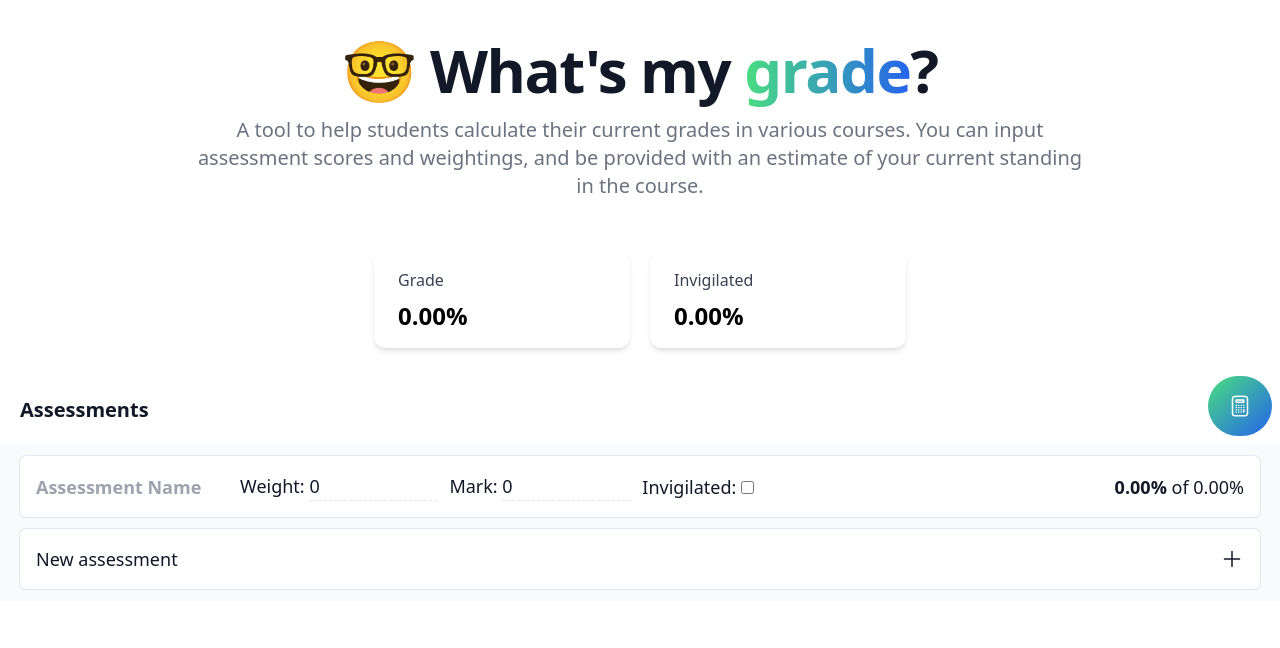
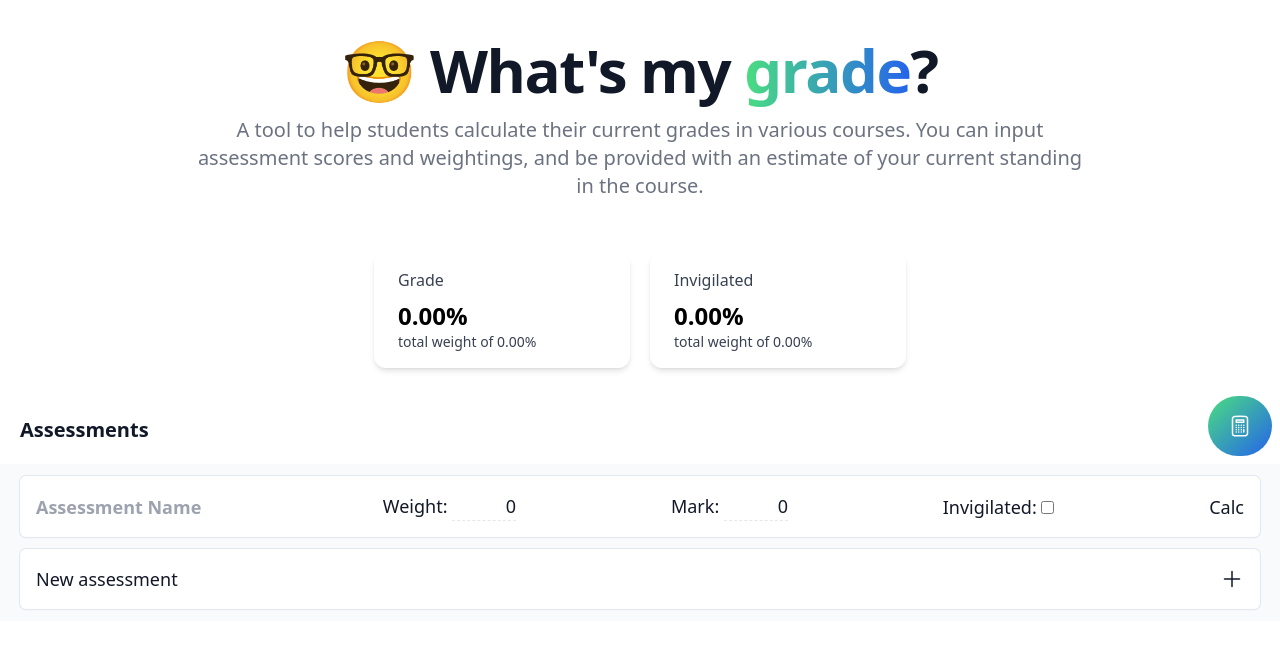
Before and after one commit to jimbonothing64/whats-my-grade, a SvelteKit app: page / in a window 1280 px wide. Both pictures are taken after a click on the button "New assessment". Shown: the top 648 px of the page. Built offline with nearby package versions, Linux system fonts and the light colour scheme.

Commit message:
added required grade url search params

```diff
--- a/src/lib/components/AssessmentCard.svelte
+++ b/src/lib/components/AssessmentCard.svelte
@@ -48,7 +48,7 @@
 		<input
 			bind:value={assessment.weight}
 			on:focusout={() => handleCalculate()}
-			class="outline-none w-32 text-inherit bg-inherit border-b border-dashed"
+			class="outline-none w-16 text-inherit bg-inherit border-b border-dashed text-right"
 		/>
 	</label>
 	<label>
@@ -56,10 +56,10 @@
 		<input
 			bind:value={assessment.mark}
 			on:focusout={() => handleCalculate()}
-			class="outline-none w-32 text-inherit bg-inherit border-b border-dashed"
+			class="outline-none w-16 text-inherit bg-inherit border-b border-dashed text-right"
 		/>
 	</label>
-	<label class="w-32">
+	<label class="w-26">
 		Invigilated:
 		<input
 			type="checkbox"
@@ -68,8 +68,11 @@
 			class="outline-none"
 		/>
 	</label>
-
-	{#if invalid}
+	{#if !invalid && assessment.mark === 0}
+		<div class="justify-end">
+			<a href="/">Calc</a>
+		</div>
+	{:else if invalid}
 		<div
 			class="font-medium md:flex md:justify-end md:flex-grow text-inherit bg-inherit text-red-500 dark:text-red-400 hover:underline opacity-100 group-hover:hidden hidden"
 		>
@@ -96,6 +99,7 @@
 			<div>of {total.toFixed(2)}%</div>
 		</div>
 	{/if}
+
 	<button
 		on:click={() => handleRemove(i)}
 		class="font-medium hidden justify-end md:justify-end md:flex-grow text-inherit bg-inherit hover:underline md:hidden md:group-hover:flex"
--- a/src/lib/components/StatCard.svelte
+++ b/src/lib/components/StatCard.svelte
@@ -1,6 +1,7 @@
 <script lang="ts">
 	export let stat: number;
 	export let title: string;
+	export let subtitle: string | undefined = undefined;
 </script>
 
 <div
@@ -11,5 +12,8 @@
 		<p class="text-2xl font-bold text-black dark:text-white">
 			{stat.toFixed(2)}%
 		</p>
+		{#if subtitle}
+			<p class="text-sm">{subtitle}</p>
+		{/if}
 	</div>
 </div>
--- a/src/lib/url.ts
+++ b/src/lib/url.ts
@@ -1,16 +1,22 @@
 import { validateAssessments } from './zod';
 
-export const assessments = (url: URL) => {
-	const urlAssessments = url.searchParams.get('assessments');
+export const REQUIRED_ASSESSMENT = 'requiredassessment';
+export const ASSESSMENTS = 'assessments';
+
+export const parseAssessments = (url: URL) => {
 	let assessments = null;
-	if (urlAssessments) {
-		const parsed = JSON.parse(urlAssessments);
-		assessments = validateAssessments(parsed).valids;
+	if (url.searchParams.has(ASSESSMENTS)) {
+		try {
+			const urlAssessments = url.searchParams.get(ASSESSMENTS) as string;
+			const parsed = JSON.parse(urlAssessments);
+			assessments = validateAssessments(parsed).valids;
+		} catch {
+			/* null */
+		}
 	}
 	return assessments;
 };
 
-export const requiredAssessment = (url: URL) => {
-	const assessment = url.searchParams.get('required-assessment');
-	return assessment;
+export const parseRequiredAssessment = (url: URL) => {
+	return url.searchParams.get(REQUIRED_ASSESSMENT);
 };
--- a/src/routes/+layout.svelte
+++ b/src/routes/+layout.svelte
@@ -3,5 +3,22 @@
 </script>
 
 <main class="text-gray-900 dark:text-white bg-white dark:bg-gray-800 pt-10">
+	<section class="text-center">
+		<h1
+			class="mb-4 px-3 text-4xl font-extrabold leading-none tracking-tight text-gray-900 md:text-5xl lg:text-6xl dark:text-white"
+		>
+			&#x1F913 What's my <span
+				class="text-transparent bg-clip-text bg-gradient-to-r from-green-400 to-blue-600"
+				>grade</span
+			>?
+		</h1>
+		<p
+			class="mb-6 px-2 text-lg font-normal text-gray-500 lg:text-xl sm:px-16 xl:px-48 dark:text-gray-400"
+		>
+			A tool to help students calculate their current grades in various courses. You can input
+			assessment scores and weightings, and be provided with an estimate of your current standing in
+			the course.
+		</p>
+	</section>
 	<slot />
 </main>
--- a/src/routes/+page.svelte
+++ b/src/routes/+page.svelte
@@ -24,6 +24,7 @@
 
 	$: {
 		setLocalAssessments(assessments);
+		console.log(assessments);
 	}
 
 	function elementIsVisibleInViewport(el: Element, partiallyVisible = false) {
@@ -90,27 +91,19 @@
 	}
 </script>
 
-<section class="text-center">
-	<h1
-		class="mb-4 px-3 text-4xl font-extrabold leading-none tracking-tight text-gray-900 md:text-5xl lg:text-6xl dark:text-white"
-	>
-		&#x1F913 What's my <span
-			class="text-transparent bg-clip-text bg-gradient-to-r from-green-400 to-blue-600">grade</span
-		>?
-	</h1>
-	<p
-		class="mb-6 px-2 text-lg font-normal text-gray-500 lg:text-xl sm:px-16 xl:px-48 dark:text-gray-400"
-	>
-		A tool to help students calculate their current grades in various courses. You can input
-		assessment scores and weightings, and be provided with an estimate of your current standing in
-		the course.
-	</p>
-</section>
 <section class="py-3">
 	<div class="flex justify-center p-4">
 		<div bind:this={statsElement} class="flex gap-5 flex-col md:flex-row">
-			<StatCard bind:stat={totalWeighted} title="Grade" />
-			<StatCard bind:stat={totalInvigilated} title="Invigilated" />
+			<StatCard
+				bind:stat={totalWeighted}
+				title="Grade"
+				subtitle={`total weight of  ${total.toFixed(2)}%`}
+			/>
+			<StatCard
+				bind:stat={totalInvigilated}
+				title="Invigilated"
+				subtitle={`total weight of ${totalInvigilated.toFixed(2)}%`}
+			/>
 		</div>
 	</div>
 	<div>
--- a/src/routes/+page.ts
+++ b/src/routes/+page.ts
@@ -1,8 +1,8 @@
-import { assessments } from '$lib/url';
+import { parseAssessments } from '$lib/url';
 import type { PageLoad } from './$types';
 
 export const load: PageLoad = ({ url }) => {
 	return {
-		assessments: assessments(url)
+		assessments: parseAssessments(url)
 	};
 };
--- a/src/routes/required-grade/+page.svelte
+++ b/src/routes/required-grade/+page.svelte
@@ -0,0 +1,132 @@
+<script lang="ts">
+	import StatCard from '$lib/components/StatCard.svelte';
+	import { browser } from '$app/environment';
+	import { totalWeightedMark, totalInvigilatedWeightedMark, totalWeight } from '$lib/grades';
+	import { validateAssessments, type Assessment } from '$lib/zod';
+	import { page } from '$app/stores';
+	import { goto } from '$app/navigation';
+	import type { PageData } from './$types';
+	import AssessmentList from '$lib/components/AssessmentList.svelte';
+
+	const DEMO_ASSESSMENTS = [
+		{ name: 'Exam', weight: 50.0, mark: 100.0, invigilated: false },
+		{ name: 'Assignment 1', weight: 25.0, mark: 100.0, invigilated: false },
+		{ name: 'Assignment 2', weight: 25.0, mark: 100.0, invigilated: false }
+	];
+
+	export let data: PageData;
+	let assessments = intialiseAssessments();
+	let total = totalWeight(assessments);
+	let totalWeighted = totalWeightedMark(assessments);
+
+	let invalids: number[] = [];
+	let statsElement: Element | undefined;
+
+	$: {
+		setLocalAssessments(assessments);
+		console.log(assessments);
+	}
+
+	function elementIsVisibleInViewport(el: Element, partiallyVisible = false) {
+		const { top, left, bottom, right } = el.getBoundingClientRect();
+		const { innerHeight, innerWidth } = window;
+		return partiallyVisible
+			? ((top > 0 && top < innerHeight) || (bottom > 0 && bottom < innerHeight)) &&
+					((left > 0 && left < innerWidth) || (right > 0 && right < innerWidth))
+			: top >= 0 && left >= 0 && bottom <= innerHeight && right <= innerWidth;
+	}
+
+	function intialiseAssessments() {
+		if (data?.assessments) {
+			return data.assessments as Assessment[];
+		}
+		return getLocalAssessments() || [];
+	}
+
+	function getLocalAssessments() {
+		try {
+			const localAssessments = sessionStorage.getItem('assessments') as string;
+			const jsonAssessments = JSON.parse(localAssessments) as Assessment[];
+			let { valids } = validateAssessments(jsonAssessments);
+			return valids;
+		} catch {
+			return null;
+		}
+	}
+
+	function setLocalAssessments(assessments: Assessment[]) {
+		if (browser) sessionStorage.setItem('assessments', JSON.stringify(assessments));
+	}
+
+	function setUrlAssessments(assessments: Assessment[]) {
+		const stringified = JSON.stringify(assessments);
+		if (stringified && browser) {
+			$page.url.searchParams.set('assessments', stringified);
+			goto($page.url, { keepFocus: true }); // Set updated url.
+		}
+	}
+
+	function handleCalculate(scroll = false, updateUrl = false) {
+		const { valids, errors } = validateAssessments(assessments);
+		invalids = Object.keys(errors).map((el) => Number(el));
+		total = totalWeight(valids);
+		totalWeighted = totalWeightedMark(valids);
+		if (scroll && invalids.length === 0 && statsElement) {
+			if (!elementIsVisibleInViewport(statsElement, true)) statsElement.scrollIntoView(false);
+		}
+		if (invalids.length === 0 && updateUrl) {
+			setUrlAssessments(assessments);
+		}
+	}
+
+	function handleRemove(indexToRemove: number) {
+		assessments = assessments.filter((_, index) => index !== indexToRemove);
+		handleCalculate();
+	}
+
+	function hadnleInsert() {
+		assessments = [...assessments, { name: '', weight: 0, mark: 0, invigilated: false }];
+		handleCalculate();
+	}
+</script>
+
+<section class="py-3">
+	<div class="flex justify-center p-4">
+		<div bind:this={statsElement} class="flex gap-5 flex-col md:flex-row">
+			<StatCard bind:stat={totalWeighted} title="Grade" />
+			<StatCard stat={90} title="Required Grade" subtitle="in Exam" />
+		</div>
+	</div>
+	<div>
+		<div class="flex justify-between pt-3 sticky top-0 bg-white dark:bg-gray-800">
+			<h3 class="text-xl align-middle font-bold dark:text-white p-5">Assessments</h3>
+			<button
+				on:click={() => handleCalculate(true, true)}
+				class="text-white bg-gradient-to-br from-green-400 to-blue-600 hover:bg-gradient-to-bl focus:ring-4 focus:outline-none focus:ring-green-200 dark:focus:ring-green-800 font-medium rounded-full text-sm px-5 py-2.5 text-center mr-2 mb-2 inline-flex items-center"
+			>
+				<svg
+					xmlns="http://www.w3.org/2000/svg"
+					fill="none"
+					viewBox="0 0 24 24"
+					stroke-width="1.5"
+					stroke="currentColor"
+					class="w-6 h-6"
+				>
+					<path
+						stroke-linecap="round"
+						stroke-linejoin="round"
+						d="M15.75 15.75V18m-7.5-6.75h.008v.008H8.25v-.008zm0 2.25h.008v.008H8.25V13.5zm0 2.25h.008v.008H8.25v-.008zm0 2.25h.008v.008H8.25V18zm2.498-6.75h.007v.008h-.007v-.008zm0 2.25h.007v.008h-.007V13.5zm0 2.25h.007v.008h-.007v-.008zm0 2.25h.007v.008h-.007V18zm2.504-6.75h.008v.008h-.008v-.008zm0 2.25h.008v.008h-.008V13.5zm0 2.25h.008v.008h-.008v-.008zm0 2.25h.008v.008h-.008V18zm2.498-6.75h.008v.008h-.008v-.008zm0 2.25h.008v.008h-.008V13.5zM8.25 6h7.5v2.25h-7.5V6zM12 2.25c-1.892 0-3.758.11-5.593.322C5.307 2.7 4.5 3.65 4.5 4.757V19.5a2.25 2.25 0 002.25 2.25h10.5a2.25 2.25 0 002.25-2.25V4.757c0-1.108-.806-2.057-1.907-2.185A48.507 48.507 0 0012 2.25z"
+					/>
+				</svg>
+			</button>
+		</div>
+		<AssessmentList
+			bind:assessments
+			bind:invalids
+			bind:total
+			{hadnleInsert}
+			{handleRemove}
+			{handleCalculate}
+		/>
+	</div>
+</section>
--- a/src/routes/required-grade/+page.ts
+++ b/src/routes/required-grade/+page.ts
@@ -1,7 +1,4 @@
-import {
-	assessments as parseAssessments,
-	requiredAssessment as parseRequiredAssessment
-} from '$lib/url';
+import { parseAssessments, parseRequiredAssessment } from '$lib/url';
 import { redirect } from '@sveltejs/kit';
 import type { PageLoad } from './$types';
 
@@ -9,7 +6,8 @@ export const load: PageLoad = ({ url }) => {
 	const assessments = parseAssessments(url);
 	const requiredAssessment = parseRequiredAssessment(url);
 	if (!assessments || !requiredAssessment) {
-		throw redirect(301, '/');
+		url.pathname = '/';
+		throw redirect(301, url);
 	}
 	return {
 		assessments,
```
